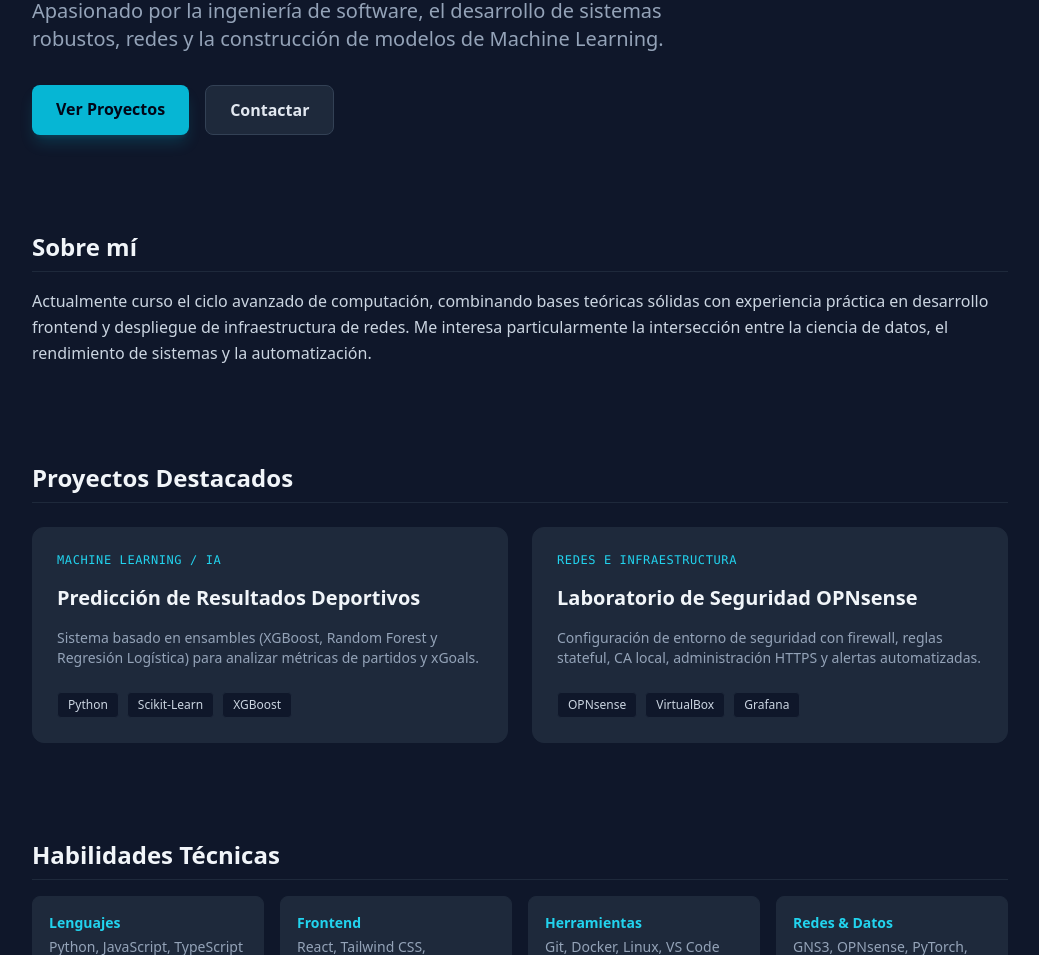
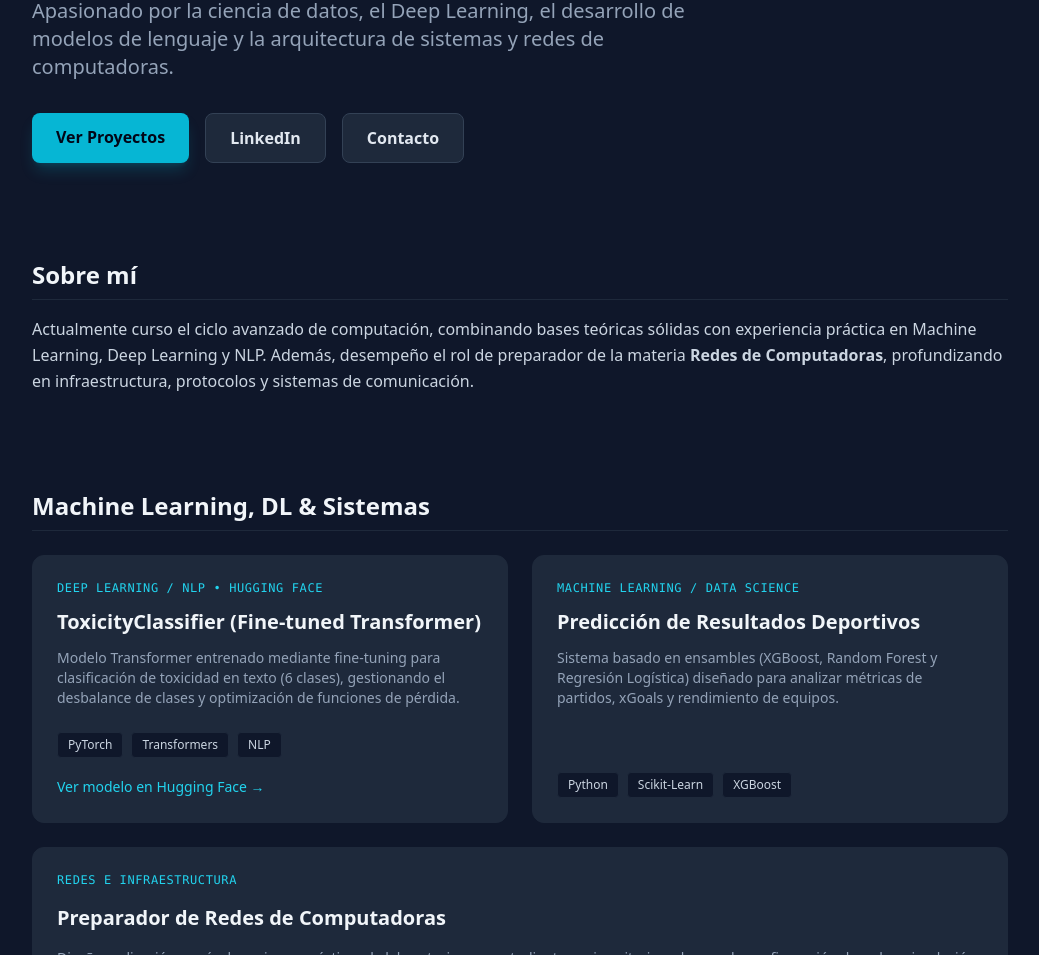
Before and after one commit to JD1714/JD1714.github.io, a plain HTML site: page index.html in a window 1280 px wide. Shown: the part 266-1221 px from the top of the page, without its empty margins (120-1159 px from the left). Drawn offline with nearby package versions, Linux system fonts and the light colour scheme.

Commit message:
feat: Update portfolio content and structure: personalize header, enhance project descriptions, and refine skills section

```diff
--- a/index.html
+++ b/index.html
@@ -26,10 +26,10 @@
     <!-- Header / Navbar -->
     <header class="fixed top-0 left-0 w-full bg-dark/80 backdrop-blur-md border-b border-slate-800 z-50">
         <div class="max-w-5xl mx-auto px-6 h-16 flex items-center justify-between">
-            <span class="font-bold text-lg tracking-wider text-cyan-400">Portafolio</span>
+            <span class="font-bold text-lg tracking-wider text-cyan-400">José Campos</span>
             <nav class="hidden md:flex space-x-6 text-sm text-slate-300">
                 <a href="#sobre-mi" class="hover:text-cyan-400 transition">Sobre mí</a>
-                <a href="#proyectos" class="hover:text-cyan-400 transition">Proyectos</a>
+                <a href="#proyectos" class="hover:text-cyan-400 transition">Proyectos & IA</a>
                 <a href="#habilidades" class="hover:text-cyan-400 transition">Habilidades</a>
                 <a href="#contacto" class="hover:text-cyan-400 transition">Contacto</a>
             </nav>
@@ -43,24 +43,28 @@
         <section class="space-y-6">
             <div
                 class="inline-block px-3 py-1 bg-cyan-950 text-cyan-400 border border-cyan-800 text-xs font-semibold rounded-full">
-                Estudiante de Computación • Data Science & ML
+                Estudiante de Computación • Data Science & Machine Learning Engineer
             </div>
             <h1 class="text-4xl md:text-6xl font-extrabold tracking-tight">
-                Hola, soy <span
-                    class="text-transparent bg-clip-text bg-gradient-to-r from-cyan-400 to-blue-500">José</span>
+                Hola, soy <span class="text-transparent bg-clip-text bg-gradient-to-r from-cyan-400 to-blue-500">José
+                    Campos</span>
             </h1>
             <p class="text-slate-400 text-lg md:text-xl max-w-2xl leading-relaxed">
-                Apasionado por la ingeniería de software, el desarrollo de sistemas robustos, redes y la construcción de
-                modelos de Machine Learning.
+                Apasionado por la ciencia de datos, el Deep Learning, el desarrollo de modelos de lenguaje y la
+                arquitectura de sistemas y redes de computadoras.
             </p>
-            <div class="flex gap-4 pt-2">
+            <div class="flex flex-wrap gap-4 pt-2">
                 <a href="#proyectos"
                     class="px-6 py-3 bg-cyan-500 hover:bg-cyan-600 text-slate-950 font-semibold rounded-lg transition shadow-lg shadow-cyan-500/20">
                     Ver Proyectos
                 </a>
+                <a href="https://www.linkedin.com/in/josé-campos-78919a229/" target="_blank" rel="noopener noreferrer"
+                    class="px-6 py-3 bg-card hover:bg-slate-800 border border-slate-700 text-slate-200 font-semibold rounded-lg transition flex items-center gap-2">
+                    LinkedIn
+                </a>
                 <a href="mailto:jd19122003@gmail.com"
                     class="px-6 py-3 bg-card hover:bg-slate-800 border border-slate-700 text-slate-200 font-semibold rounded-lg transition">
-                    Contactar
+                    Contacto
                 </a>
             </div>
         </section>
@@ -70,24 +74,60 @@
             <h2 class="text-2xl font-bold border-b border-slate-800 pb-2">Sobre mí</h2>
             <p class="text-slate-300 leading-relaxed">
                 Actualmente curso el ciclo avanzado de computación, combinando bases teóricas sólidas con experiencia
-                práctica en desarrollo frontend y despliegue de infraestructura de redes. Me interesa particularmente la
-                intersección entre la ciencia de datos, el rendimiento de sistemas y la automatización.
+                práctica en Machine Learning, Deep Learning y NLP. Además, desempeño el rol de preparador de la materia
+                <strong>Redes de Computadoras</strong>, profundizando en infraestructura, protocolos y sistemas de
+                comunicación.
             </p>
         </section>
 
         <!-- Proyectos -->
         <section id="proyectos" class="space-y-6">
-            <h2 class="text-2xl font-bold border-b border-slate-800 pb-2">Proyectos Destacados</h2>
+            <h2 class="text-2xl font-bold border-b border-slate-800 pb-2">Machine Learning, DL & Sistemas</h2>
 
             <div class="grid md:grid-cols-2 gap-6">
-                <!-- Proyecto 1: Machine Learning -->
-                <div class="bg-card border border-slate-800 rounded-xl p-6 space-y-4 hover:border-slate-700 transition">
-                    <div class="text-cyan-400 text-xs font-mono uppercase tracking-wider">Machine Learning / IA</div>
-                    <h3 class="text-xl font-semibold">Predicción de Resultados Deportivos</h3>
-                    <p class="text-slate-400 text-sm">
-                        Sistema basado en ensambles (XGBoost, Random Forest y Regresión Logística) para analizar
-                        métricas de partidos y xGoals.
-                    </p>
+                <!-- Proyecto 1: Modelo en Hugging Face (ToxicityClassifier) -->
+                <div
+                    class="bg-card border border-slate-800 rounded-xl p-6 space-y-4 hover:border-cyan-500/50 transition flex flex-col justify-between">
+                    <div class="space-y-3">
+                        <div class="text-cyan-400 text-xs font-mono uppercase tracking-wider">Deep Learning / NLP •
+                            Hugging Face</div>
+                        <h3 class="text-xl font-semibold">ToxicityClassifier (Fine-tuned Transformer)</h3>
+                        <p class="text-slate-400 text-sm">
+                            Modelo Transformer entrenado mediante fine-tuning para clasificación de toxicidad en texto
+                            (6 clases), gestionando el desbalance de clases y optimización de funciones de pérdida.
+                        </p>
+                    </div>
+                    <div class="space-y-4 pt-2">
+                        <div class="flex flex-wrap gap-2">
+                            <span
+                                class="px-2.5 py-1 bg-slate-900 text-xs rounded text-slate-300 border border-slate-800">PyTorch</span>
+                            <span
+                                class="px-2.5 py-1 bg-slate-900 text-xs rounded text-slate-300 border border-slate-800">Transformers</span>
+                            <span
+                                class="px-2.5 py-1 bg-slate-900 text-xs rounded text-slate-300 border border-slate-800">NLP</span>
+                        </div>
+                        <div>
+                            <a href="https://huggingface.co/JD1714/ToxicityClassifier" target="_blank"
+                                rel="noopener noreferrer"
+                                class="inline-flex items-center gap-2 text-sm text-cyan-400 hover:text-cyan-300 font-medium">
+                                Ver modelo en Hugging Face &rarr;
+                            </a>
+                        </div>
+                    </div>
+                </div>
+
+                <!-- Proyecto 2: Predicción de Resultados Deportivos -->
+                <div
+                    class="bg-card border border-slate-800 rounded-xl p-6 space-y-4 hover:border-cyan-500/50 transition flex flex-col justify-between">
+                    <div class="space-y-3">
+                        <div class="text-cyan-400 text-xs font-mono uppercase tracking-wider">Machine Learning / Data
+                            Science</div>
+                        <h3 class="text-xl font-semibold">Predicción de Resultados Deportivos</h3>
+                        <p class="text-slate-400 text-sm">
+                            Sistema basado en ensambles (XGBoost, Random Forest y Regresión Logística) diseñado para
+                            analizar métricas de partidos, xGoals y rendimiento de equipos.
+                        </p>
+                    </div>
                     <div class="flex flex-wrap gap-2 pt-2">
                         <span
                             class="px-2.5 py-1 bg-slate-900 text-xs rounded text-slate-300 border border-slate-800">Python</span>
@@ -98,21 +138,26 @@
                     </div>
                 </div>
 
-                <!-- Proyecto 2: Redes e Infraestructura -->
-                <div class="bg-card border border-slate-800 rounded-xl p-6 space-y-4 hover:border-slate-700 transition">
+                <!-- Proyecto 3: Redes de Computadoras (Preparaduría) -->
+                <div
+                    class="bg-card border border-slate-800 rounded-xl p-6 space-y-4 hover:border-cyan-500/50 transition md:col-span-2">
                     <div class="text-cyan-400 text-xs font-mono uppercase tracking-wider">Redes e Infraestructura</div>
-                    <h3 class="text-xl font-semibold">Laboratorio de Seguridad OPNsense</h3>
+                    <h3 class="text-xl font-semibold">Preparador de Redes de Computadoras</h3>
                     <p class="text-slate-400 text-sm">
-                        Configuración de entorno de seguridad con firewall, reglas stateful, CA local, administración
-                        HTTPS y alertas automatizadas.
+                        Diseño, aplicación y guía de sesiones prácticas de laboratorio para estudiantes universitarios,
+                        abarcando configuración de redes, simulación de topologías, enrutamiento y análisis de
+                        protocolos de comunicación.
                     </p>
                     <div class="flex flex-wrap gap-2 pt-2">
                         <span
-                            class="px-2.5 py-1 bg-slate-900 text-xs rounded text-slate-300 border border-slate-800">OPNsense</span>
+                            class="px-2.5 py-1 bg-slate-900 text-xs rounded text-slate-300 border border-slate-800">Redes
+                            IP</span>
                         <span
-                            class="px-2.5 py-1 bg-slate-900 text-xs rounded text-slate-300 border border-slate-800">VirtualBox</span>
+                            class="px-2.5 py-1 bg-slate-900 text-xs rounded text-slate-300 border border-slate-800">GNS3
+                            / Cisco</span>
                         <span
-                            class="px-2.5 py-1 bg-slate-900 text-xs rounded text-slate-300 border border-slate-800">Grafana</span>
+                            class="px-2.5 py-1 bg-slate-900 text-xs rounded text-slate-300 border border-slate-800">Protocolos
+                            de Red</span>
                     </div>
                 </div>
             </div>
@@ -127,16 +172,16 @@
                     <div class="text-slate-400">Python, JavaScript, TypeScript</div>
                 </div>
                 <div class="bg-card p-4 rounded-lg border border-slate-800">
+                    <div class="font-semibold text-cyan-400 mb-1">ML & Deep Learning</div>
+                    <div class="text-slate-400">PyTorch, Scikit-Learn, Transformers, Hugging Face</div>
+                </div>
+                <div class="bg-card p-4 rounded-lg border border-slate-800">
+                    <div class="font-semibold text-cyan-400 mb-1">Redes & Sistemas</div>
+                    <div class="text-slate-400">GNS3, Linux, Docker, Git</div>
+                </div>
+                <div class="bg-card p-4 rounded-lg border border-slate-800">
                     <div class="font-semibold text-cyan-400 mb-1">Frontend</div>
                     <div class="text-slate-400">React, Tailwind CSS, HTML/CSS</div>
-                </div>
-                <div class="bg-card p-4 rounded-lg border border-slate-800">
-                    <div class="font-semibold text-cyan-400 mb-1">Herramientas</div>
-                    <div class="text-slate-400">Git, Docker, Linux, VS Code</div>
-                </div>
-                <div class="bg-card p-4 rounded-lg border border-slate-800">
-                    <div class="font-semibold text-cyan-400 mb-1">Redes & Datos</div>
-                    <div class="text-slate-400">GNS3, OPNsense, PyTorch, SQL</div>
                 </div>
             </div>
         </section>
@@ -145,12 +190,17 @@
         <section id="contacto" class="space-y-4 text-center py-10 bg-card rounded-2xl border border-slate-800">
             <h2 class="text-2xl font-bold">¿Hablamos?</h2>
             <p class="text-slate-400 max-w-md mx-auto text-sm">
-                Estoy disponible para oportunidades profesionales, proyectos de colaboración o intercambio técnico.
+                Estoy disponible para oportunidades profesionales, proyectos de colaboración en Machine Learning o
+                intercambio técnico.
             </p>
-            <div class="pt-2">
+            <div class="flex flex-wrap justify-center gap-4 pt-2">
                 <a href="mailto:jd19122003@gmail.com"
-                    class="inline-block px-6 py-3 bg-cyan-500 hover:bg-cyan-600 text-slate-950 font-semibold rounded-lg transition shadow-lg shadow-cyan-500/20">
-                    jd19122003@gmail.com
+                    class="px-6 py-3 bg-cyan-500 hover:bg-cyan-600 text-slate-950 font-semibold rounded-lg transition shadow-lg shadow-cyan-500/20">
+                    Enviar Correo
+                </a>
+                <a href="https://www.linkedin.com/in/josé-campos-78919a229/" target="_blank" rel="noopener noreferrer"
+                    class="px-6 py-3 bg-slate-800 hover:bg-slate-700 border border-slate-700 text-slate-200 font-semibold rounded-lg transition">
+                    Ver LinkedIn
                 </a>
             </div>
         </section>
@@ -159,7 +209,7 @@
 
     <!-- Footer -->
     <footer class="border-t border-slate-800 text-center py-6 text-xs text-slate-500">
-        Diseñado y construido con Tailwind CSS • Desplegado en GitHub Pages
+        Diseñado y construido por José Campos • Desplegado en GitHub Pages
     </footer>
 
 </body>
```
